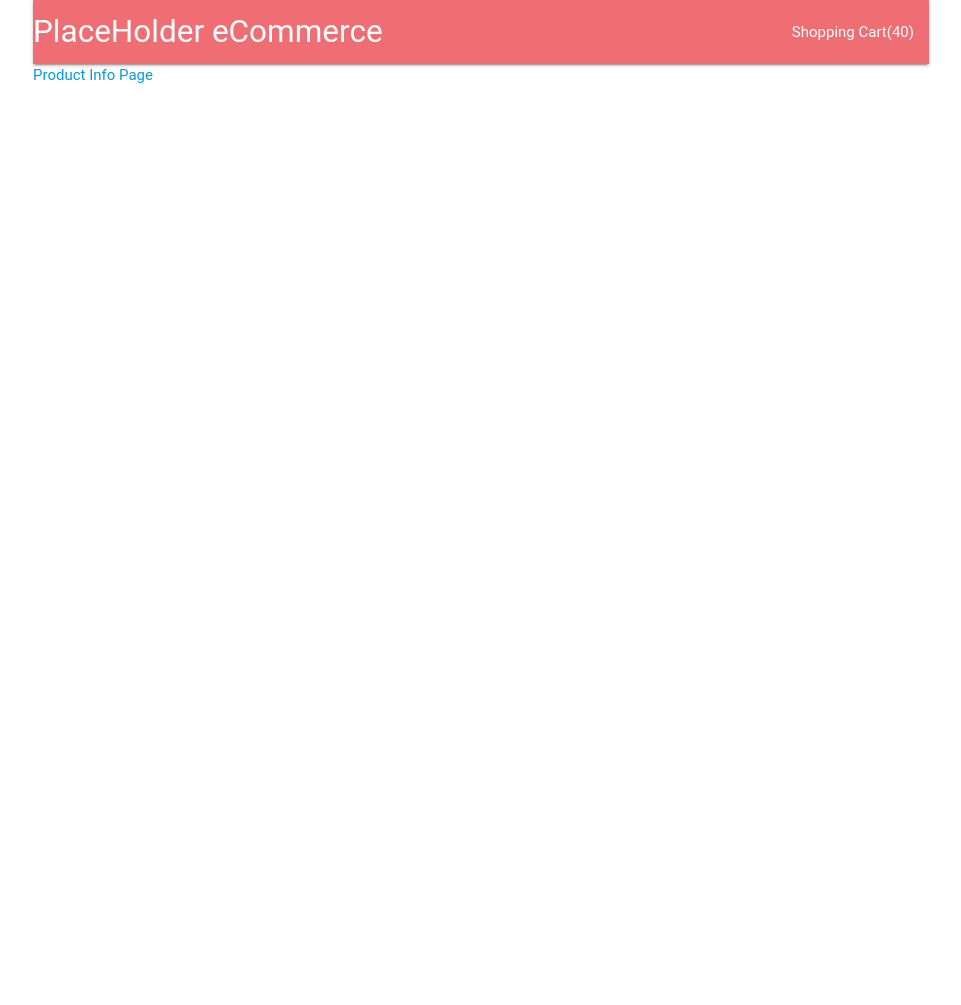
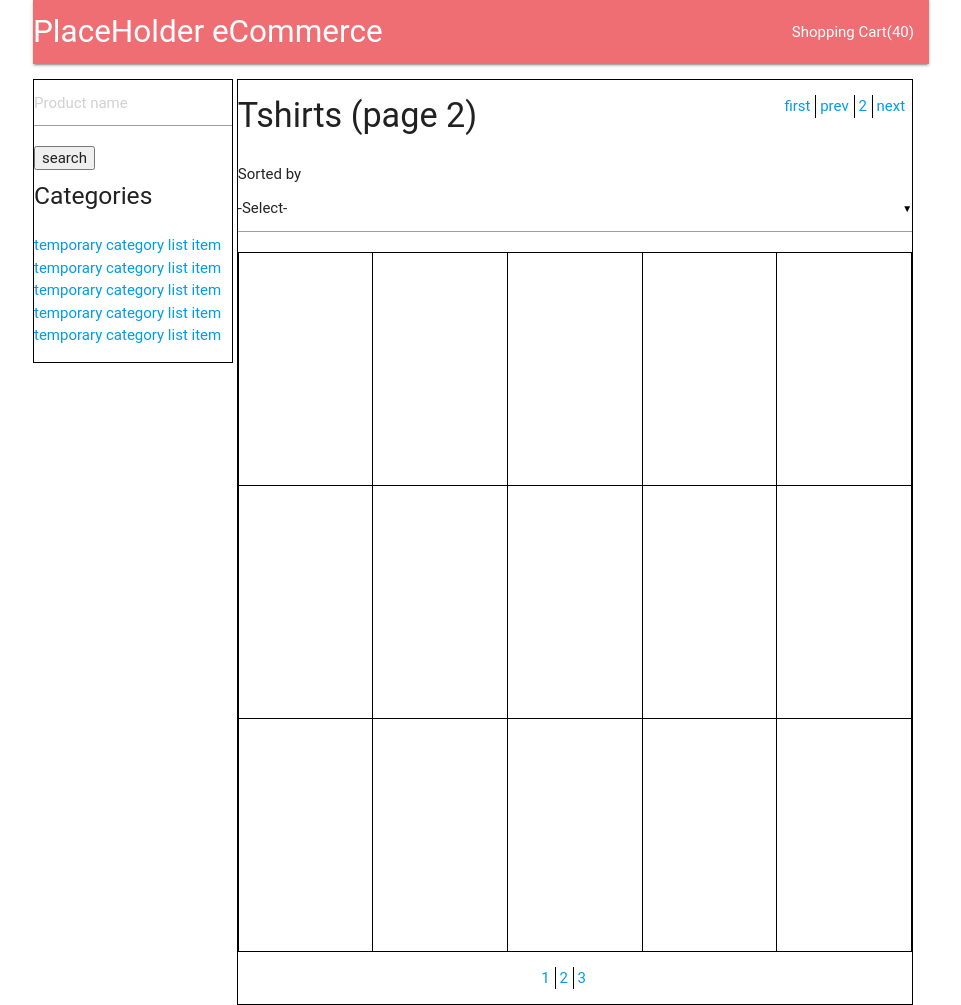
Before and after one commit to steven5210/eCommerce, a CodeIgniter app: page / in a window 1280 px wide. Shown: the whole page, without its empty margins (159-1120 px from the left). Before the commit the page ends 83 px from the top, so only its background shows below. Run offline with CodeIgniter, Linux system fonts and the light colour scheme; some libraries are stand-ins or nearby versions; some web fonts are replaced.

Commit message:
added index page

```diff
--- a/application/views/index.php
+++ b/application/views/index.php
@@ -17,6 +17,54 @@
       $('select').material_select();
   });
    </script>
+   <style>
+    #side_nav {
+      width: 200px;
+      border: 1px solid black;
+      display: inline-block;
+      vertical-align: top;
+    }
+    #main_content {
+      display: inline-block;
+      border: 1px solid black;
+      display: inline-block;
+      width: 75.5%;
+
+    }
+    #main_content h4, ul {
+      display: inline-block;
+      vertical-align: top;
+    }
+    #main_content ul {
+      margin-left: 45%;
+    }
+    #item_nav li {
+      display: inline-block;
+    }
+    #wrapper {
+      margin-top: 15px;
+    }
+    #item_nav li:not(:last-child) {
+      border-right: 1px solid black;
+      padding-right: 5px;
+    }
+    td {
+      border: 1px solid black;
+      height: 100px;
+      width: 100px;
+    }
+    table {
+      height: 700px;
+    }
+    #pagination li {
+      display: inline-block;
+    }
+    #pagination li:not(:last-child){
+      border-right: 1px solid black;
+      padding-right: 5px;
+    }
+
+   </style>
    </head>
 <body class='container'>
   <nav>
@@ -27,8 +75,70 @@
       </ul>
     </div>
   </nav>
-  <div id='side_nav'>
+  <div id="wrapper">
+    <div id='side_nav'>
+      <form action="search_by_name" method="post">
+        <input type="text" name="search" placeholder="Product name">
+        <input type="submit" value="search">
+      </form>
+      <h5>Categories</h5>
+      <ul>
+        <li><a href="#">temporary category list item</a></li>
+        <li><a href="#">temporary category list item</a></li>
+        <li><a href="#">temporary category list item</a></li>
+        <li><a href="#">temporary category list item</a></li>
+        <li><a href="#">temporary category list item</a></li>
+      </ul>
+    </div>
+    <div id="main_content">
+      <h4>Tshirts (page 2)</h4>
+      <ul id="item_nav">
+        <li><a href="#">first</a></li>
+        <li><a href="#">prev</a></li>
+        <li><a href="#">2</a></li>
+        <li><a href="#">next</a></li>
+      </ul>
+      <form action="sort_by" method="post">
+        <p>Sorted by
+          <select name="sort">
+            <option value="#">-Select-</option>
+            <option value="price_lowest">Price lowest</option>
+            <option value="price_highest">Price highest</option>
+            <option value="most_popular">Most Popular</option>
+          </select>
+        </p>
+      </form>
+      <div id="items_list">
+        <table>
+          <tr>
+            <td></td>
+            <td></td>
+            <td></td>
+            <td></td>
+            <td></td>
+          </tr>
+          <tr>
+            <td></td>
+            <td></td>
+            <td></td>
+            <td></td>
+            <td></td>
+          </tr>
+          <tr>
+            <td></td>
+            <td></td>
+            <td></td>
+            <td></td>
+            <td></td>
+          </tr>
+        </table>
+      </div>
+      <ul id="pagination">
+        <li><a href="#">1</a></li>
+        <li><a href="#">2</a></li>
+        <li><a href="#">3</a></li>
+      </ul>
+    </div>
   </div>
-  <a href="/product_info">Product Info Page</a>
 </body>
 </html>
```
